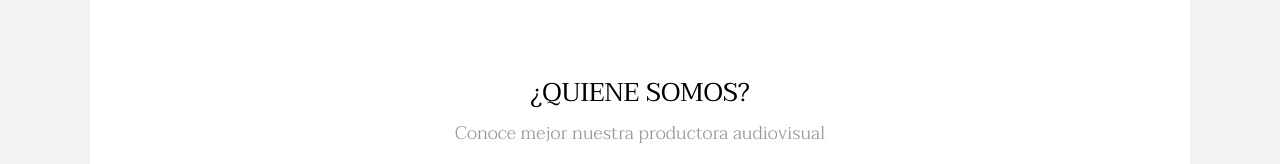
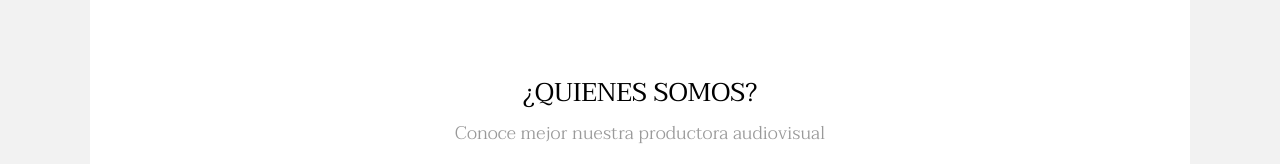
Before and after one commit to warasoft/artedigitalw, a plain HTML site: page index.html in a window 1280 px wide. Shown: the part 1369-1533 px from the top of the page. Drawn offline with Linux system fonts and the light colour scheme.

Commit message:
Update index.html

```diff
--- a/index.html
+++ b/index.html
@@ -50,7 +50,7 @@
 							</div>
 							<div class="content">
 								<header class="align-center">
-									<h2>¿Quiene somos?</h2>
+									<h2>¿Quienes somos?</h2>
 									<p>Conoce mejor nuestra productora audiovisual</p>
 								</header>
 								<hr/>
```
